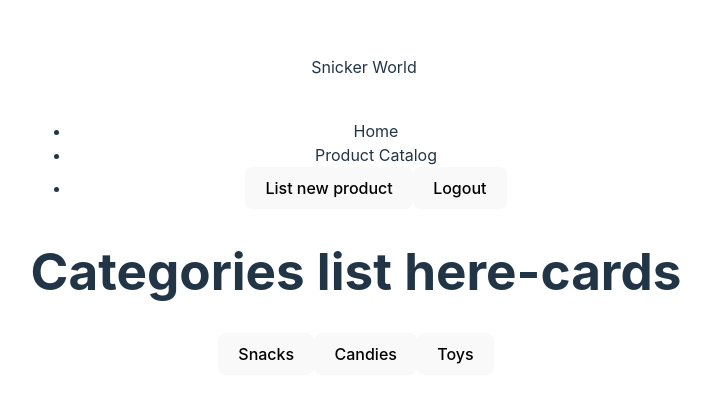
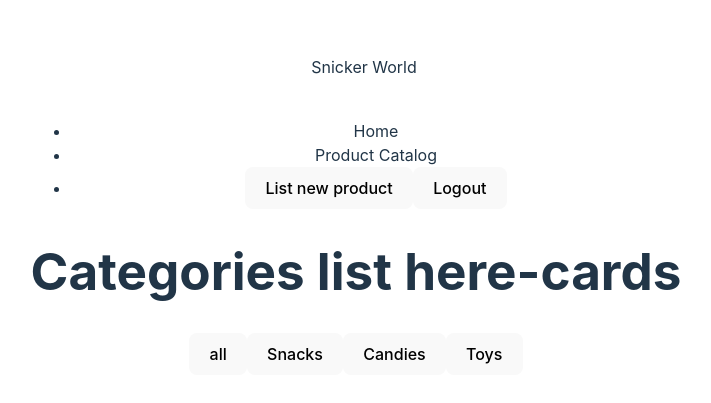
Before and after one commit to ClivanL/e-commerce-app-React, a React (Vite) app: page /category in a window 1280 px wide. Shown: the part 185-588 px from the top of the page, without its empty margins (284-995 px from the left). Built offline with nearby package versions, Linux system fonts and the light colour scheme; some icons are missing.

Commit message:
Update Category.tsx
to test out whether the filter function works, intent to add in "all products"

```diff
--- a/src/pages/Category.tsx
+++ b/src/pages/Category.tsx
@@ -3,7 +3,7 @@ import Navbar from '../components/Navbar';
 
 function Category({setLogin}:any){
 
-    const categories=["Snacks", "Candies", "Toys"]
+    const categories=["all","Snacks", "Candies", "Toys"]
     const location=useLocation();
     const navigate=useNavigate();
     const handleClick=(item:string)=>{
```
